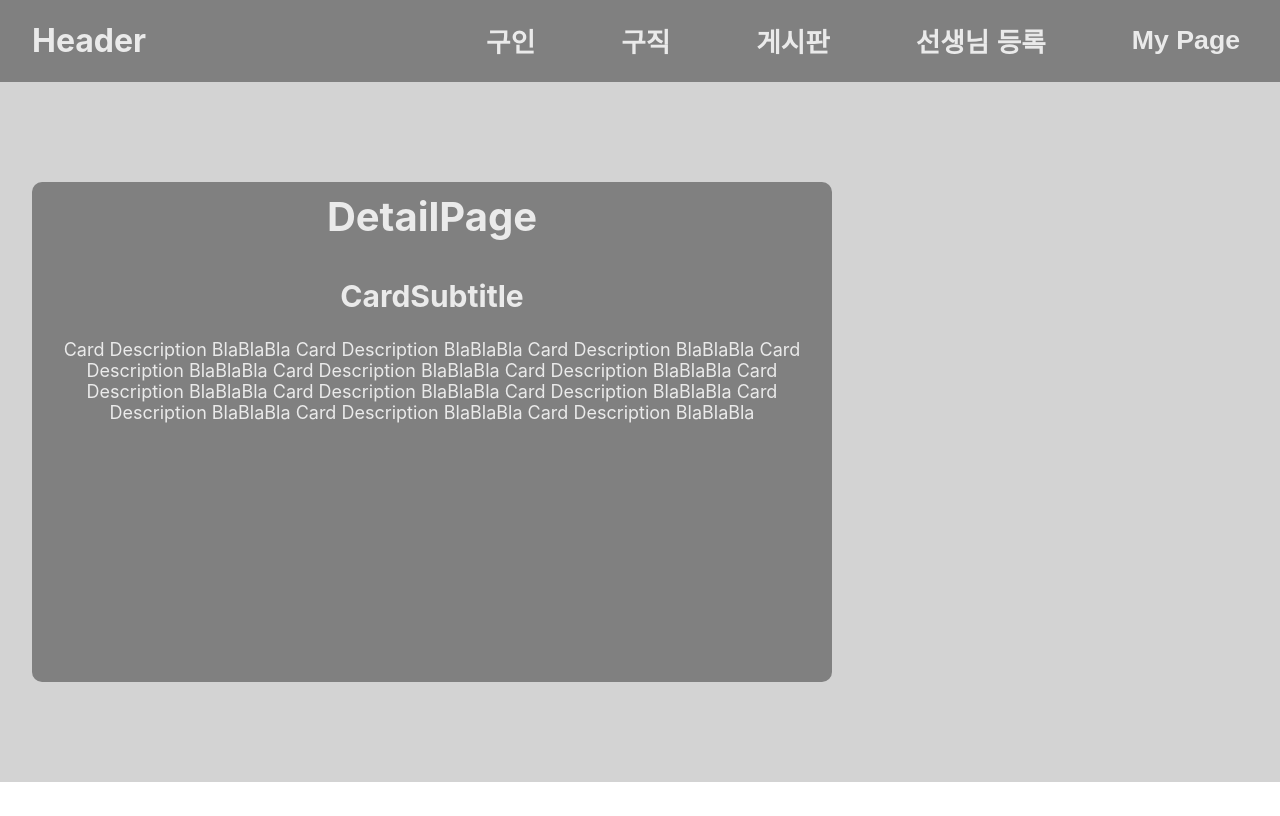
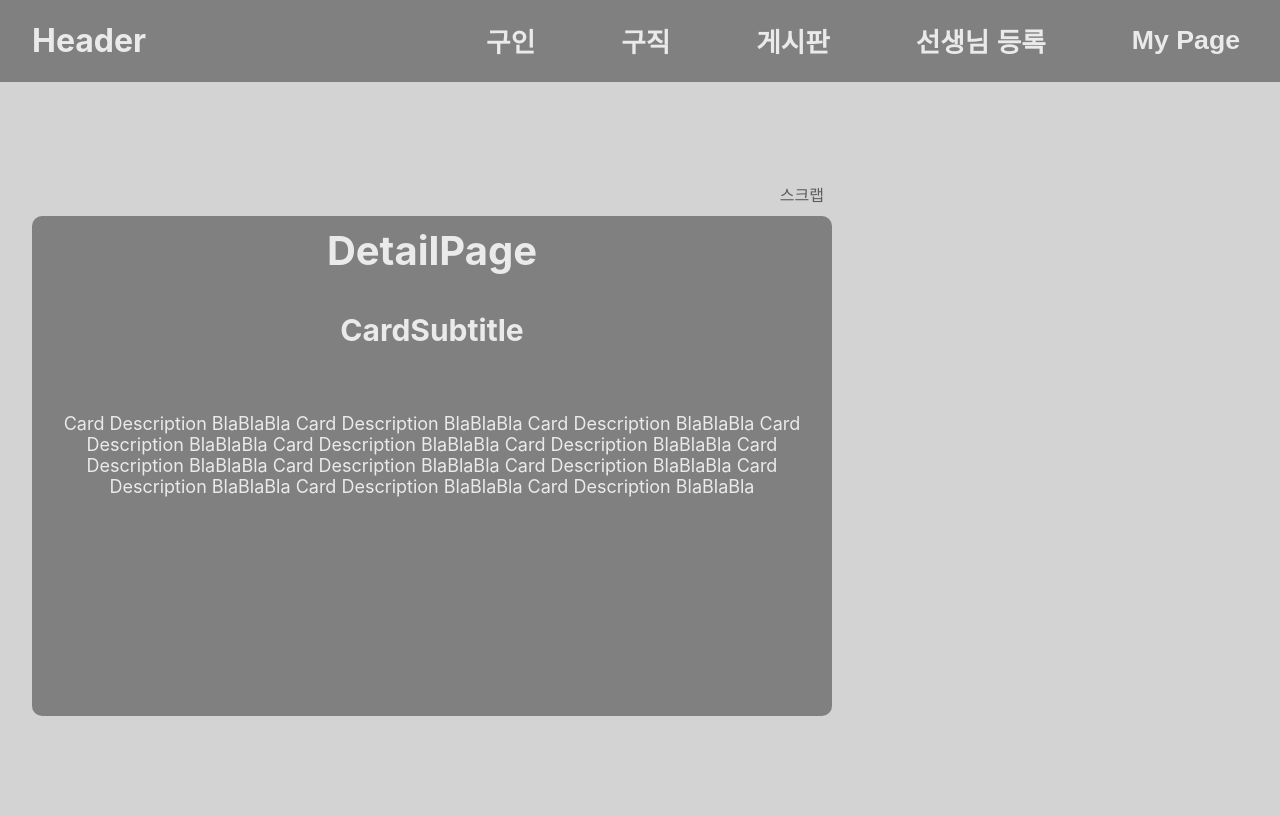
Before and after one commit to yeoniii20/notice-page, a React (Create React App) app: page /noticeDetailPage in a window 1280 px wide. Built offline with nearby package versions, Linux system fonts and the light colour scheme.

Commit message:
ui 수정 및 필요한 요소 추가

```diff
--- a/src/App.js
+++ b/src/App.js
@@ -5,6 +5,7 @@ import Header from "./constant/Header";
 import NewPage from "./constant/NewPage";
 import NoticeDetailPage from "./constant/NoticeDetailPage";
 import NoticePage from "./constant/NoticePage";
+import TeacherRegistration from "./constant/TeacherRegistration";
 
 function App() {
   return (
@@ -15,6 +16,7 @@ function App() {
         <Route path="/newPage" element={<NewPage />} />
         <Route path="/noticePage" element={<NoticePage />} />
         <Route path="/noticeDetailPage" element={<NoticeDetailPage />} />
+        <Route path="/teacherRegistration" element={<TeacherRegistration />} />
       </Routes>
     </div>
   );
--- a/src/constant/NewPage.jsx
+++ b/src/constant/NewPage.jsx
@@ -6,23 +6,27 @@ const NewPage = () => {
       <S.Container>
         <S.Form>
           <S.SubForm>
-            <S.Category>Category</S.Category>
+            <S.InputBoxTitle>Category</S.InputBoxTitle>
             <S.InputBox></S.InputBox>
           </S.SubForm>
           <S.SubForm>
-            <S.Date>Date</S.Date>
+            <S.InputBoxTitle>Date</S.InputBoxTitle>
             <S.InputBox></S.InputBox>
           </S.SubForm>
           <S.SubForm>
-            <S.Member>Member</S.Member>
+            <S.InputBoxTitle>Member</S.InputBoxTitle>
             <S.InputBox></S.InputBox>
           </S.SubForm>
           <S.SubForm>
-            <S.Age>Age</S.Age>
+            <S.InputBoxTitle>Age</S.InputBoxTitle>
             <S.InputBox></S.InputBox>
           </S.SubForm>
           <S.SubForm>
-            <S.PhoneNumber>PhoneNumber</S.PhoneNumber>
+            <S.InputBoxTitle>Gender</S.InputBoxTitle>
+            <S.InputBox></S.InputBox>
+          </S.SubForm>
+          <S.SubForm>
+            <S.InputBoxTitle>PhoneNumber</S.InputBoxTitle>
             <S.InputBox></S.InputBox>
           </S.SubForm>
           <S.SubForm>
--- a/src/constant/NewPage.style.js
+++ b/src/constant/NewPage.style.js
@@ -72,27 +72,7 @@ export const DescriptionInputBox = styled.input`
   margin-bottom: 15px;
 `;
 
-export const Category = styled.div`
-  display: flex;
-  color: gray;
-`;
-
-export const Date = styled.div`
-  display: flex;
-  color: gray;
-`;
-
-export const Member = styled.div`
-  display: flex;
-  color: gray;
-`;
-
-export const Age = styled.div`
-  display: flex;
-  color: gray;
-`;
-
-export const PhoneNumber = styled.div`
+export const InputBoxTitle = styled.div`
   display: flex;
   color: gray;
 `;
--- a/src/constant/NoticeDetailPage.jsx
+++ b/src/constant/NoticeDetailPage.jsx
@@ -3,6 +3,8 @@ import * as S from "./NoticeDetailPage.style";
 const NoticeDetailPage = () => {
   return (
     <S.Wrapper>
+      <S.Container>
+        <S.Scrap>스크랩</S.Scrap>
         <S.CardSection>
           <S.Card>
             <S.CardTitle>DetailPage</S.CardTitle>
@@ -10,12 +12,14 @@ const NoticeDetailPage = () => {
             <S.CardDescription>
               Card Description BlaBlaBla Card Description BlaBlaBla Card
               Description BlaBlaBla Card Description BlaBlaBla Card Description
-            BlaBlaBla Card Description BlaBlaBla Card Description BlaBlaBla Card
+              BlaBlaBla Card Description BlaBlaBla Card Description BlaBlaBla
+              Card Description BlaBlaBla Card Description BlaBlaBla Card
               Description BlaBlaBla Card Description BlaBlaBla Card Description
-            BlaBlaBla Card Description BlaBlaBla Card Description BlaBlaBla
+              BlaBlaBla
             </S.CardDescription>
           </S.Card>
         </S.CardSection>
+      </S.Container>
     </S.Wrapper>
   );
 };
--- a/src/constant/NoticeDetailPage.style.js
+++ b/src/constant/NoticeDetailPage.style.js
@@ -9,9 +9,13 @@ export const Wrapper = styled.div`
   /* max-width: 1920px; */
 `;
 
-export const Title = styled.h1`
-  background-color: grey;
-  color: #eaeaea;
+export const Container = styled.div``;
+
+export const Scrap = styled.div`
+  margin-bottom: 10px;
+  text-align: end;
+  padding: 0px 40px;
+  color: #5d5d5d;
 `;
 
 export const CardSection = styled.div`
@@ -22,6 +26,11 @@ export const CardSection = styled.div`
   justify-content: flex-start;
   padding-left: 32px;
   padding-right: 32px;
+`;
+
+export const Title = styled.h1`
+  background-color: grey;
+  color: #eaeaea;
 `;
 
 export const Card = styled.div`
@@ -51,4 +60,5 @@ export const CardDescription = styled.div`
   padding-left: 10px;
   padding-right: 10px;
   text-align: center;
+  margin-top: 40px;
 `;
```
Lines whose indentation alone changed are shown as unchanged.
